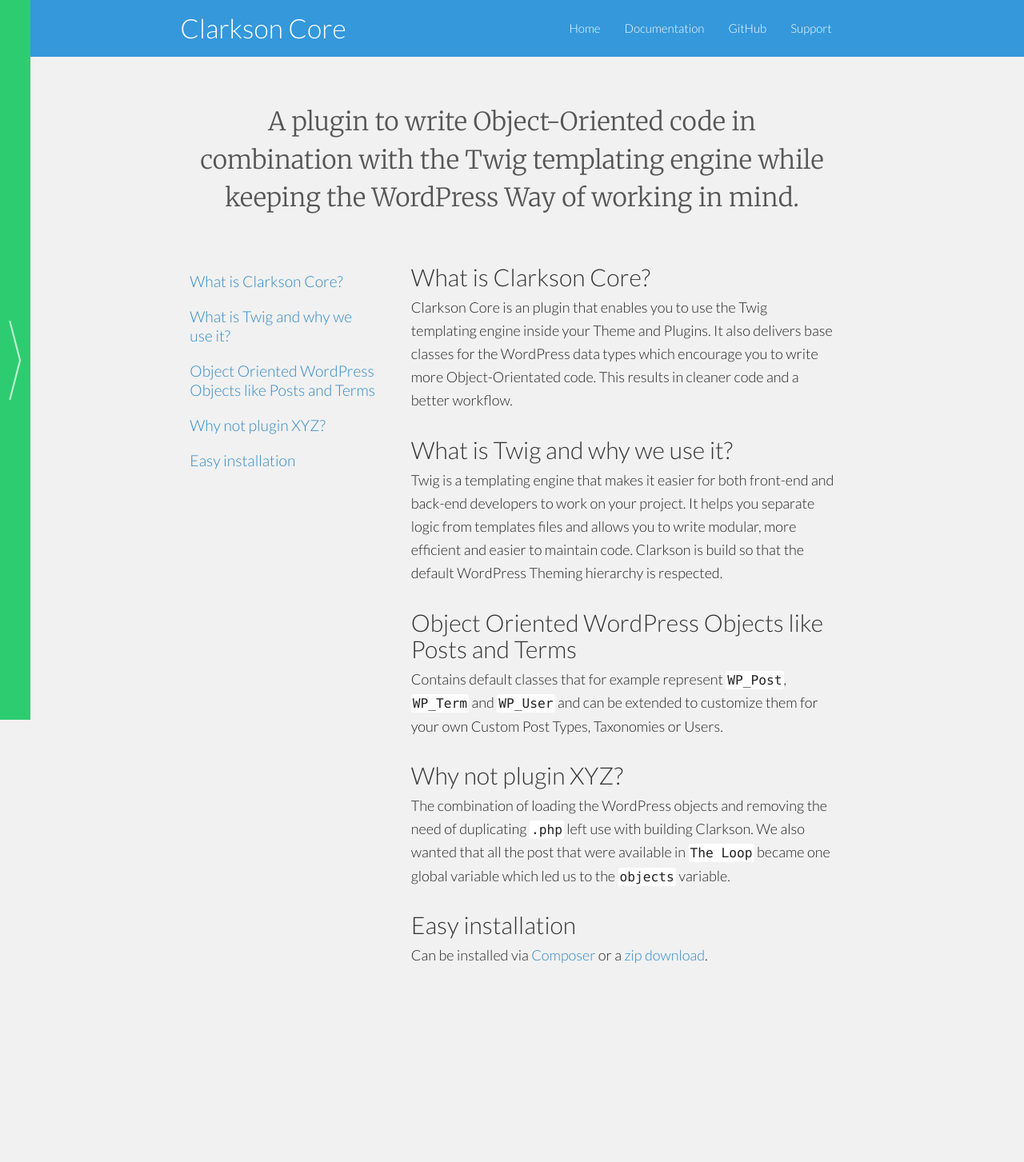
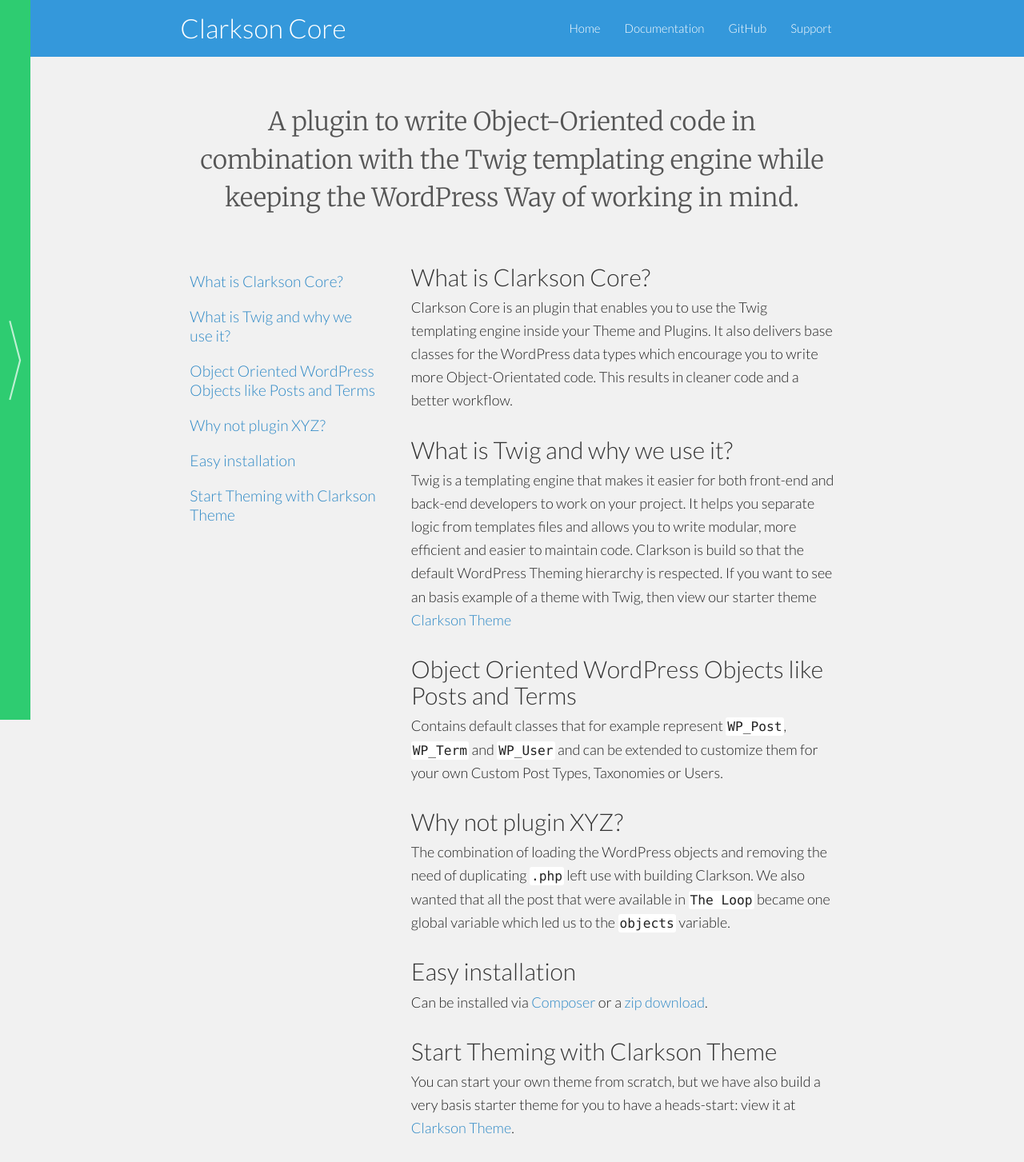
Before and after one commit to level-level/Clarkson-Theme, a Jekyll site: the page built from core/index.md, in a window 1280 px wide. Shown: the whole page at 80% size. Built offline with Jekyll 4.4.1, drawn with Linux system fonts in a browser that asks for light colours; some web fonts are replaced; before the commit the page ends 1237 px from its top, so only the background shows below that.

Commit message:
Add reference to Clarkson Theme
Thank your @gtamborero for the tip!

```diff
--- a/core/index.md
+++ b/core/index.md
@@ -15,7 +15,7 @@ Clarkson Core is an plugin that enables you to use the Twig templating engine in
 ## What is Twig and why we use it?
 
 Twig is a templating engine that makes it easier for both front-end and back-end developers to work on your project. It helps you separate logic from templates files and allows you to write modular, more efficient and easier to maintain code.
-Clarkson is build so that the default WordPress Theming hierarchy is respected.
+Clarkson is build so that the default WordPress Theming hierarchy is respected. If you want to see an basis example of a theme with Twig, then view our starter theme [Clarkson Theme](/theme/)
 
 ## Object Oriented WordPress Objects like Posts and Terms
 
@@ -25,6 +25,7 @@ Contains default classes that for example represent `WP_Post`, `WP_Term` and `WP
 The combination of loading the WordPress objects and removing the need of duplicating `.php` left use with building Clarkson. We also wanted that all the post that were available in `The Loop` became one global variable which led us to the `objects` variable.
 
 ## Easy installation
+Can be installed via [Composer](/core/docs#composer) or a [zip download](/core/docs#quick-download).
 
-
-Can be installed via [Composer](/core/docs#composer) or a [zip download](/core/docs#quick-download).
+## Start Theming with Clarkson Theme
+You can start your own theme from scratch, but we have also build a very basis starter theme for you to have a heads-start:  view it at [Clarkson Theme](/theme/).
```
